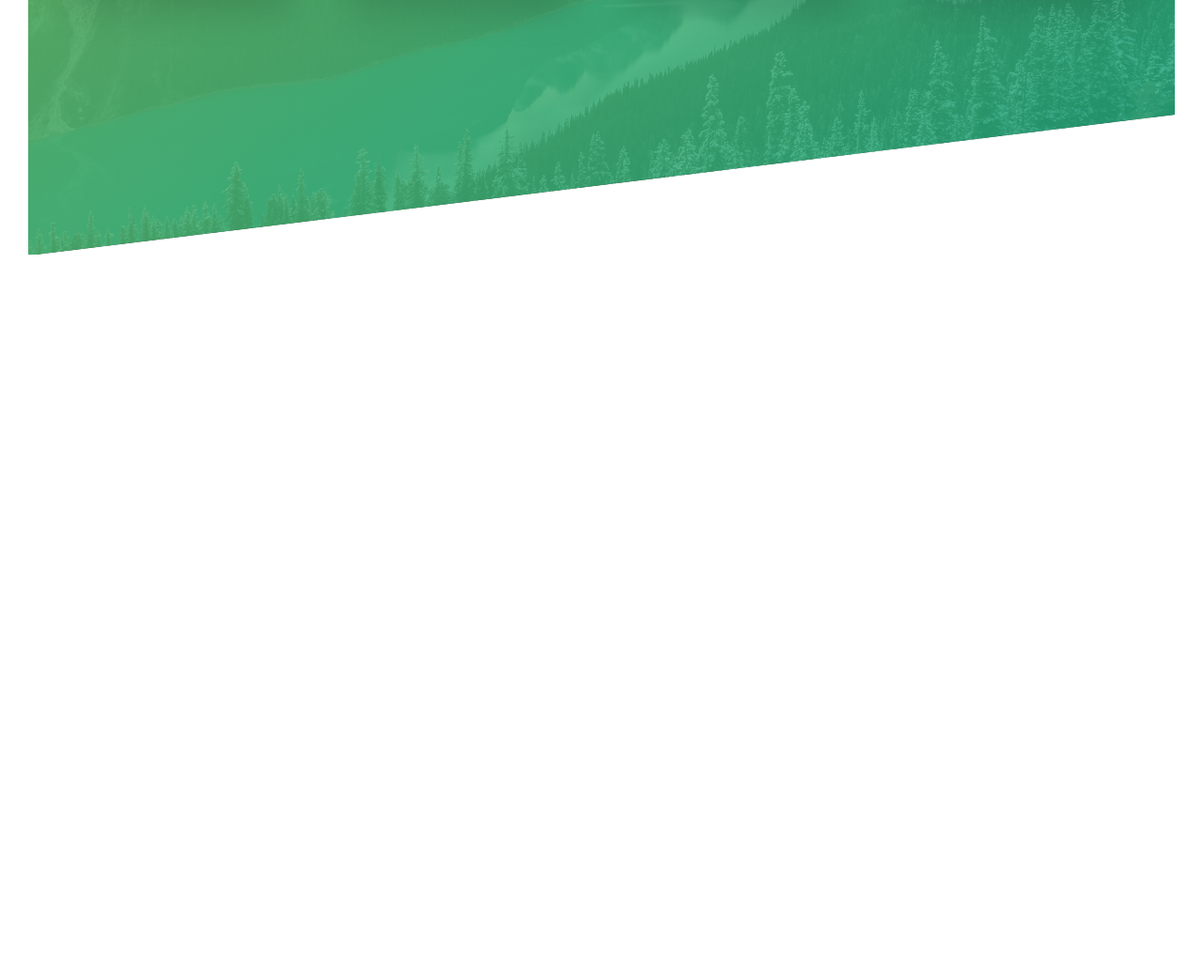
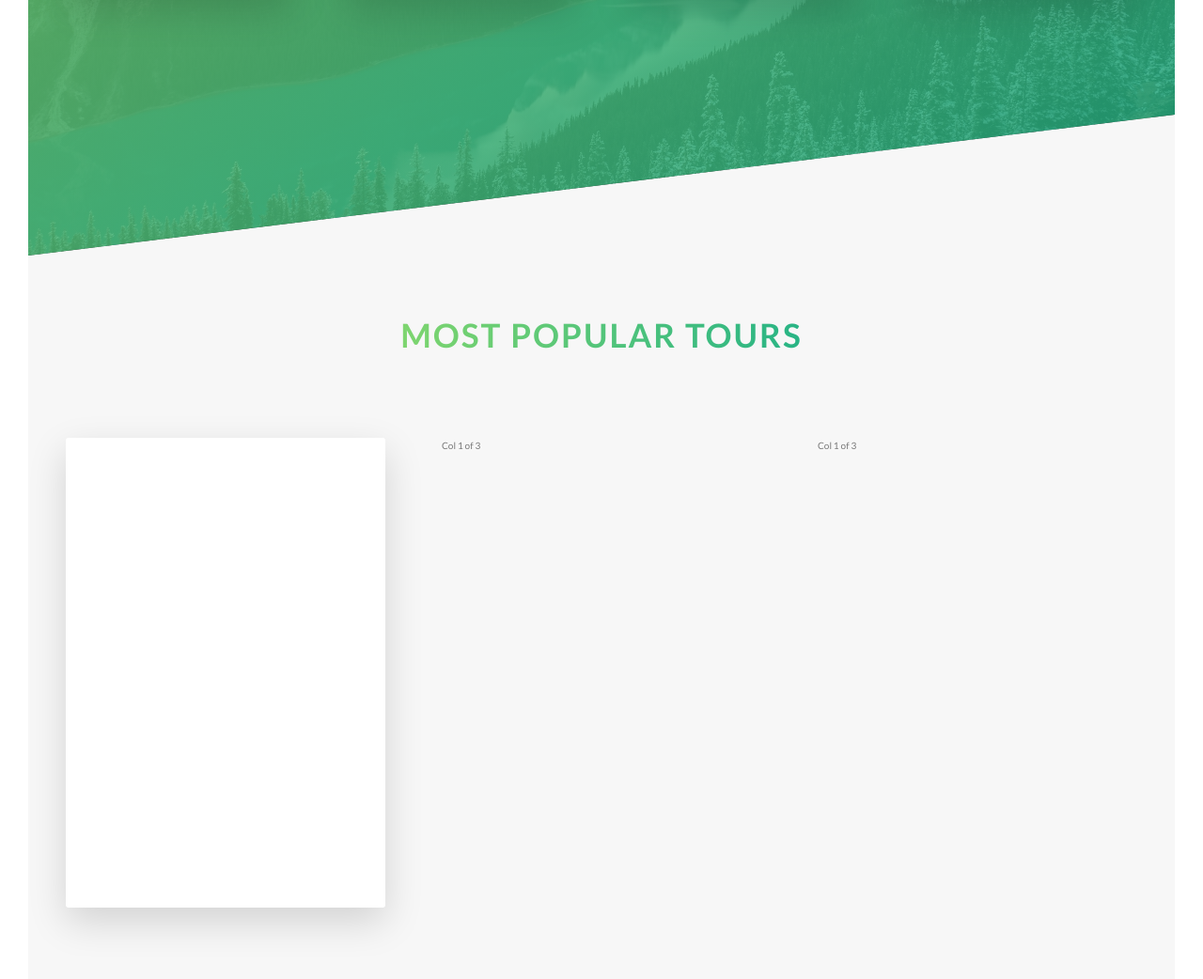
Before and after one commit to Hercha/advanced-css, a website: page index.html in a window 1280 px wide. Shown: the part 1936-2978 px from the top of the page at 94% size. Before the commit the page ends 2207 px from the top, so only its background shows below. Drawn offline with Linux system fonts and the light colour scheme.

Commit message:
card section

```diff
--- a/index.html
+++ b/index.html
@@ -62,7 +62,7 @@
 
             </section>
 
-            <div class="section-features">
+            <section class="section-features">
                 <div class="row">
                     <div class="col-1-of-4">
                         <div class="feature-box">
@@ -101,7 +101,34 @@
                         </div>
                     </div>
                 </div>
-            </div>
+            </section>
+            <section class="section-tours">
+                <div class="u-center-text u-margin-bottom-big">
+                    <h2 class="heading-secondary">
+                        Most popular tours
+                    </h2>
+                </div>
+
+                <div class="row">
+                        <div class="col-1-of-3">
+                            <div class="card">
+                                <div class="card__side card__side--front">
+                                    Front
+                                </div>
+                                <div class="card">
+                                <div class="card__side card__side--back card__side--back-1">
+                                    Back
+                                </div>
+                            </div>
+                        </div>
+                    </div>
+                    <div class="col-1-of-3">
+                        Col 1 of 3
+                    </div>
+                    <div class="col-1-of-3">
+                        Col 1 of 3
+                    </div>
+            </section>
         </main>
 
         <!--
--- a/sass/abstracts/_variables.scss
+++ b/sass/abstracts/_variables.scss
@@ -2,6 +2,12 @@
 $color-primary: #55c57a;
 $color-primary-light: #7ed56f;
 $color-primary-dark: #28b485;
+
+$color-secondary-light: #ffb900;
+$color-secondary-dark: #ff7730;
+
+$color-tertiary-light: #2998ff;
+$color-tertiary-dark: #5643fa;
 
 $color-grey-light-1: #f7f7f7;
 
--- /dev/null
+++ b/sass/components/_card.scss
@@ -0,0 +1,43 @@
+.card {
+    perspective: 150rem;
+    -moz-perspective: 150rem;
+    position: relative;
+    height: 50rem;
+
+    &__side {
+        color: white;
+        font-size: 2rem;
+
+        height: 50rem;
+        transition: all .8s ease;
+        position: absolute;
+        top: 0;
+        left: 0;
+        width: 100%;
+        backface-visibility: hidden;
+        border-radius: 3px;
+        box-shadow: 0 1.5rem 4rem rgba($color-black, .15);
+
+        &--front {
+            background-color: $color-white;
+        }
+
+        &--back {
+            transform: rotateY(180deg);
+
+            &-1 {
+                background-image: linear-gradient(to right bottom, $color-secondary-light, $color-secondary-dark);
+            }
+
+        }
+
+    }
+
+    &:hover &__side--front {
+        transform: rotateY(-180deg);
+    }
+
+    &:hover &__side--back {
+        transform: rotateY(0);
+    }
+}
--- a/sass/main.scss
+++ b/sass/main.scss
@@ -10,6 +10,7 @@
 @import "components/button";
 @import "components/composition";
 @import "components/feature-box";
+@import "components/card";
 
 @import "layout/header";
 @import "layout/grid";
--- a/sass/pages/_home.scss
+++ b/sass/pages/_home.scss
@@ -20,3 +20,9 @@
     }
 
 }
+
+.section-tours {
+    background-color: $color-grey-light-1;
+    padding: 25rem 0 50rem 0;
+    margin-top: -12rem;
+}
```
Also changed, not shown: css/style.css.
